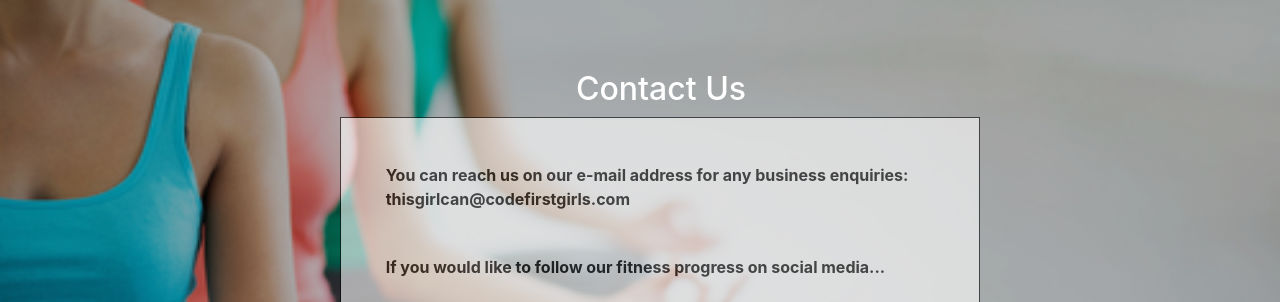
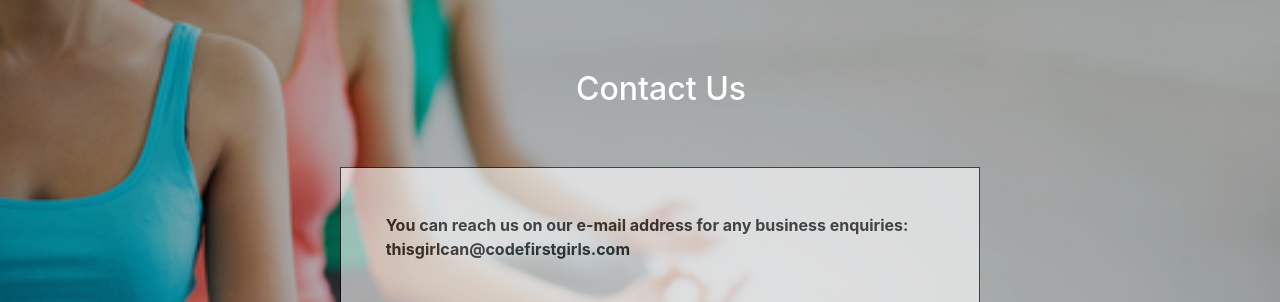
Before and after one commit to 19Fatima96/Group-Project-, a plain HTML site: page index.html in a window 1280 px wide. Shown: the part 2110-2412 px from the top of the page. Drawn offline with nearby package versions, Linux system fonts and the light colour scheme.

Commit message:
Changed 'About us' and 'Contact us'
added 'fade in on scroll' function to 'about us' and 'contact us' pages

```diff
--- a/css/styles.css
+++ b/css/styles.css
@@ -145,7 +145,7 @@ html {
   position: absolute;
   left: 310px;
   width: 50vw;
-  top: 100px;
+  top: 150px;
 
 }
 
@@ -174,6 +174,9 @@ html {
 
 }
 
+.hideme {
+  opacity:0;
+}
 
 
 
--- a/index.html
+++ b/index.html
@@ -78,7 +78,7 @@
 
   <div class="subsections" id="contact-us">
     <h2 class="subsection-titles"> Contact Us </h2>
-      <div class="emailaddress entry2">
+      <div class="emailaddress entry2 hideme">
         <p>
           You can reach us on our e-mail address for any business enquiries: thisgirlcan@codefirstgirls.com
       </p>
--- a/js/index.js
+++ b/js/index.js
@@ -2,17 +2,24 @@
 $(document).ready(function(){
 /*! Fades in page on load */
   $('.intro').css('display', 'none');
-  $('.intro').fadeIn(1000);
+  $('.intro').fadeIn(1300);
 });
 
-$(function(){
-	var navbar = $('.navbar');
 
-	$(window).scroll(function(){
-		if($(window).scrollTop() <= 40){
-			navbar.removeClass('navbar-scroll');
-		} else {
-			navbar.addClass('navbar-scroll');
-		}
-	});
+
+$(window).on("load",function() {
+  $(window).scroll(function() {
+    var windowBottom = $(this).scrollTop() + $(this).innerHeight();
+    $(".hideme").each(function() {
+      /* Check the location of each desired element */
+      var objectBottom = $(this).offset().top + $(this).outerHeight();
+
+      /* If the element is completely within bounds of the window, fade it in */
+      if (objectBottom < windowBottom) { //object comes into view (scrolling down)
+        if ($(this).css("opacity")==0) {$(this).fadeTo(900,0.6);}
+      } else { //object goes out of view (scrolling up)
+        if ($(this).css("opacity")==0.6) {$(this).fadeTo(900,0);}
+      }
+    });
+  }).scroll(); //invoke scroll-handler on page-load
 });
```
